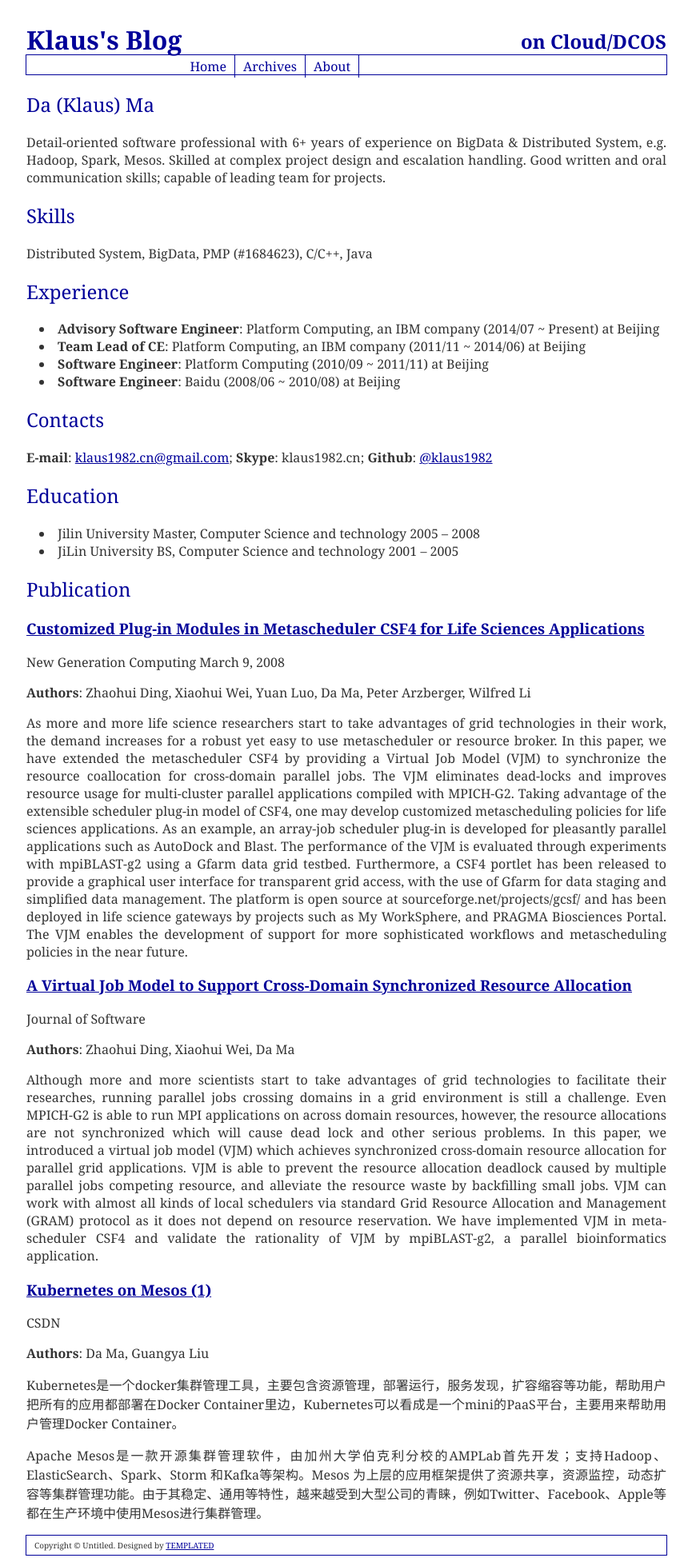
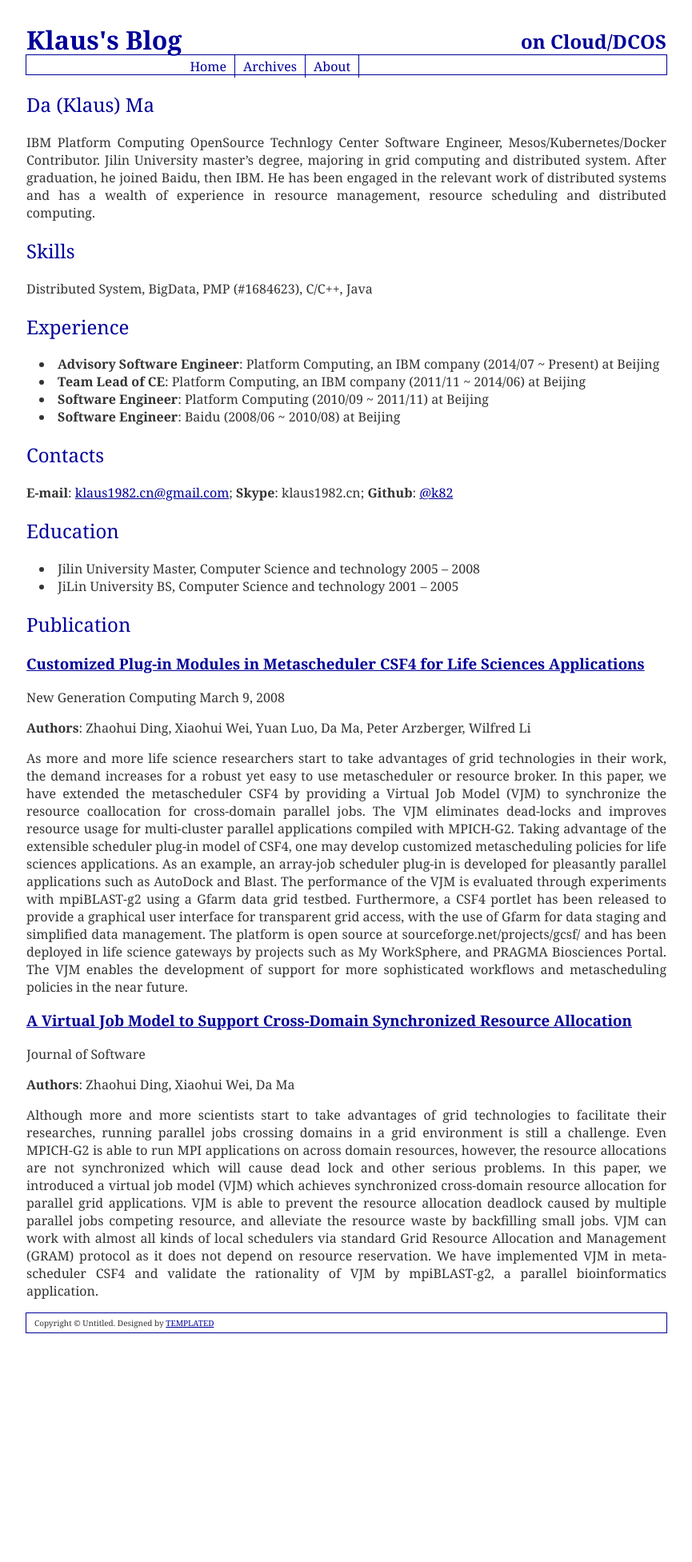
Before and after one commit to k82cn/k82cn.github.io, a Jekyll site: the page built from about.md, in a window 1280 px wide. Shown: the whole page at 80% size, without its empty margins (207-1072 px from the left). Built offline with Jekyll 4.4.1, drawn with Linux system fonts in a browser that asks for light colours; after the commit the page ends 1675 px from its top, so only the background shows below that.

Commit message:
Update introduction

```diff
--- a/about.md
+++ b/about.md
@@ -4,7 +4,8 @@ title: About
 ---
 
 ## Da (Klaus) Ma
-Detail-oriented software professional with 6+ years of experience on BigData & Distributed System, e.g. Hadoop, Spark, Mesos. Skilled at complex project design and escalation handling. Good written and oral communication skills; capable of leading team for projects.
+
+IBM Platform Computing OpenSource Technlogy Center Software Engineer, Mesos/Kubernetes/Docker Contributor. Jilin University master's degree, majoring in grid computing and distributed system. After graduation, he joined Baidu, then IBM. He has been engaged in the relevant work of distributed systems and has a wealth of experience in resource management, resource scheduling and distributed computing.
 
 ## Skills
 
@@ -18,7 +19,7 @@ Distributed System, BigData, PMP (#1684623), C/C++, Java
 * __Software Engineer__: Baidu (2008/06 ~ 2010/08) at Beijing
 
 ## Contacts
-__E-mail__: [klaus1982.cn@gmail.com](mailto:klaus1982.cn@gmail.com); __Skype__: klaus1982.cn; __Github__: [@klaus1982](http://www.github.com/klaus1982)
+__E-mail__: [klaus1982.cn@gmail.com](mailto:klaus1982.cn@gmail.com); __Skype__: klaus1982.cn; __Github__: [@k82](http://www.github.com/k82)
 
 ## Education
 
@@ -43,13 +44,3 @@ __E-mail__: [klaus1982.cn@gmail.com](mailto:klaus1982.cn@gmail.com); __Skype__:
   __Authors__: Zhaohui Ding, Xiaohui Wei, Da Ma
 
   Although more and more scientists start to take advantages of grid technologies to facilitate their researches, running parallel jobs crossing domains in a grid environment is still a challenge. Even MPICH-G2 is able to run MPI applications on across domain resources, however, the resource allocations are not synchronized which will cause dead lock and other serious problems. In this paper, we introduced a virtual job model (VJM) which achieves synchronized cross-domain resource allocation for parallel grid applications. VJM is able to prevent the resource allocation deadlock caused by multiple parallel jobs competing resource, and alleviate the resource waste by backfilling small jobs. VJM can work with almost all kinds of local schedulers via standard Grid Resource Allocation and Management (GRAM) protocol as it does not depend on resource reservation. We have implemented VJM in meta-scheduler CSF4 and validate the rationality of VJM by mpiBLAST-g2, a parallel bioinformatics application.
-
-### [__Kubernetes on Mesos (1)__](http://geek.csdn.net/news/detail/60224)
-
-  CSDN
-
-  __Authors__: Da Ma, Guangya Liu
-
-  Kubernetes是一个docker集群管理工具，主要包含资源管理，部署运行，服务发现，扩容缩容等功能，帮助用户把所有的应用都部署在Docker Container里边，Kubernetes可以看成是一个mini的PaaS平台，主要用来帮助用户管理Docker Container。
-
-  Apache Mesos是一款开源集群管理软件，由加州大学伯克利分校的AMPLab首先开发；支持Hadoop、ElasticSearch、Spark、Storm 和Kafka等架构。Mesos 为上层的应用框架提供了资源共享，资源监控，动态扩容等集群管理功能。由于其稳定、通用等特性，越来越受到大型公司的青睐，例如Twitter、Facebook、Apple等都在生产环境中使用Mesos进行集群管理。
```
